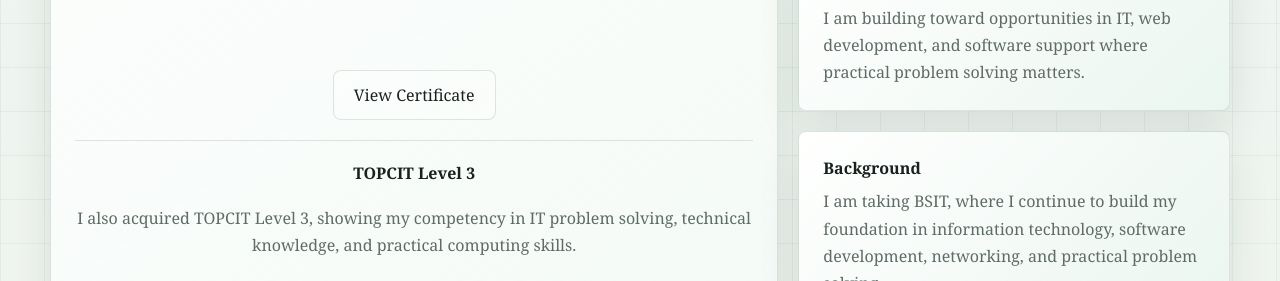
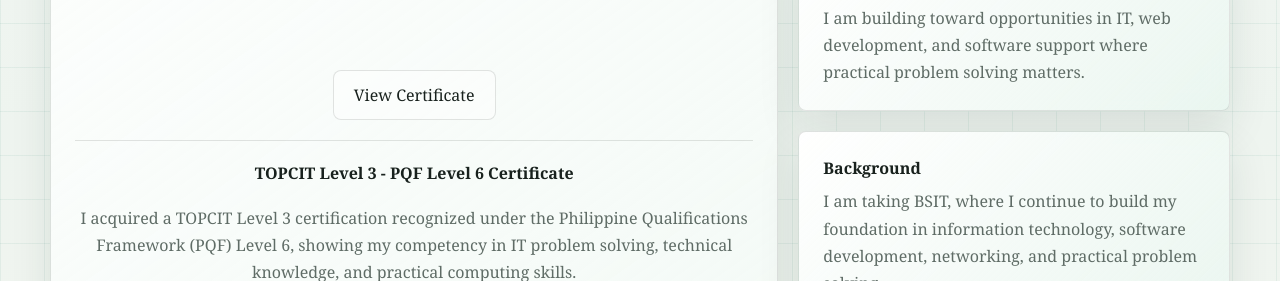
Before and after one commit to JamesCortejo/myprofilewebsite, a website: page public/about.html in a window 1280 px wide. Shown: the part 989-1270 px from the top of the page. Drawn offline with nearby package versions, Linux system fonts and the light colour scheme; a script that the page names is missing.

Commit message:
level 6 ched cert

```diff
--- a/public/about.html
+++ b/public/about.html
@@ -4,14 +4,14 @@
     <meta charset="UTF-8" />
     <meta name="viewport" content="width=device-width, initial-scale=1.0" />
     <title>James Cortejo | About</title>
-  <meta name="description" content="Learn about James Cortejo's BSIT background, Cisco networking certificate, TOPCIT Level 3 certification, AI literacy certificate, and technical direction." />
+  <meta name="description" content="Learn about James Cortejo's BSIT background, Cisco networking certificate, TOPCIT Level 3 and PQF Level 6 certification, AI literacy certificate, and technical direction." />
   <meta property="og:type" content="profile" />
   <meta property="og:title" content="James Cortejo | About" />
-  <meta property="og:description" content="Learn about James Cortejo's BSIT background, Cisco networking certificate, TOPCIT Level 3 certification, AI literacy certificate, and technical direction." />
+  <meta property="og:description" content="Learn about James Cortejo's BSIT background, Cisco networking certificate, TOPCIT Level 3 and PQF Level 6 certification, AI literacy certificate, and technical direction." />
   <meta property="og:image" content="/favicon.svg" />
   <meta name="twitter:card" content="summary" />
   <meta name="twitter:title" content="James Cortejo | About" />
-  <meta name="twitter:description" content="Learn about James Cortejo's BSIT background, Cisco networking certificate, TOPCIT Level 3 certification, AI literacy certificate, and technical direction." />
+  <meta name="twitter:description" content="Learn about James Cortejo's BSIT background, Cisco networking certificate, TOPCIT Level 3 and PQF Level 6 certification, AI literacy certificate, and technical direction." />
   <meta name="twitter:image" content="/favicon.svg" /><link rel="icon" type="image/svg+xml" href="/favicon.svg" />
     <link href="https://cdn.jsdelivr.net/npm/bootstrap@5.3.3/dist/css/bootstrap.min.css" rel="stylesheet" />
   <link rel="stylesheet" href="/styles.css" />
@@ -87,11 +87,12 @@
                 </a>
               </div>
               <div class="certificate-link">
-                <strong>TOPCIT Level 3</strong>
+                <strong>TOPCIT Level 3 - PQF Level 6 Certificate</strong>
                 <p>
-                  I also acquired TOPCIT Level 3, showing my competency in IT
-                  problem solving, technical knowledge, and practical computing
-                  skills.
+                  I acquired a TOPCIT Level 3 certification recognized under
+                  the Philippine Qualifications Framework (PQF) Level 6,
+                  showing my competency in IT problem solving, technical
+                  knowledge, and practical computing skills.
                 </p>
                 <img
                   class="certificate-logo"
@@ -102,7 +103,7 @@
                   class="button-secondary"
                   href="/docs/topcit-certificate_page-0001.jpg"
                   data-certificate-modal
-                  data-certificate-title="TOPCIT Level 3"
+                  data-certificate-title="TOPCIT Level 3 - PQF Level 6 Certificate"
                 >
                   View Certificate
                 </a>
@@ -191,6 +192,7 @@
             <span class="tag">Git</span>
             <span class="tag">Cisco Networking</span>
             <span class="tag">TOPCIT Level 3</span>
+            <span class="tag">PQF Level 6</span>
             <span class="tag">AI Literacy</span>
             <span class="tag">Responsive Design</span>
             <span class="tag">Problem Solving</span>
```
